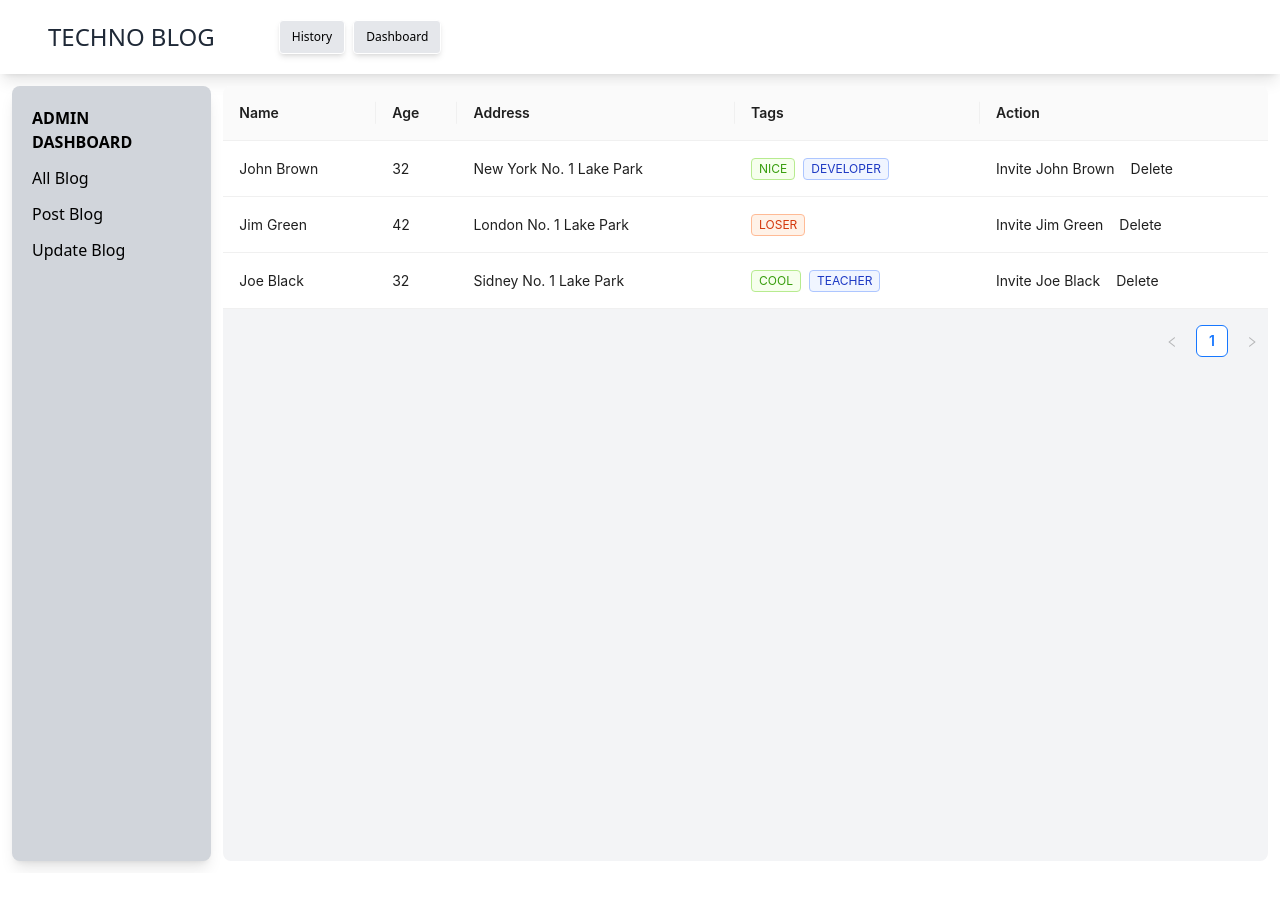
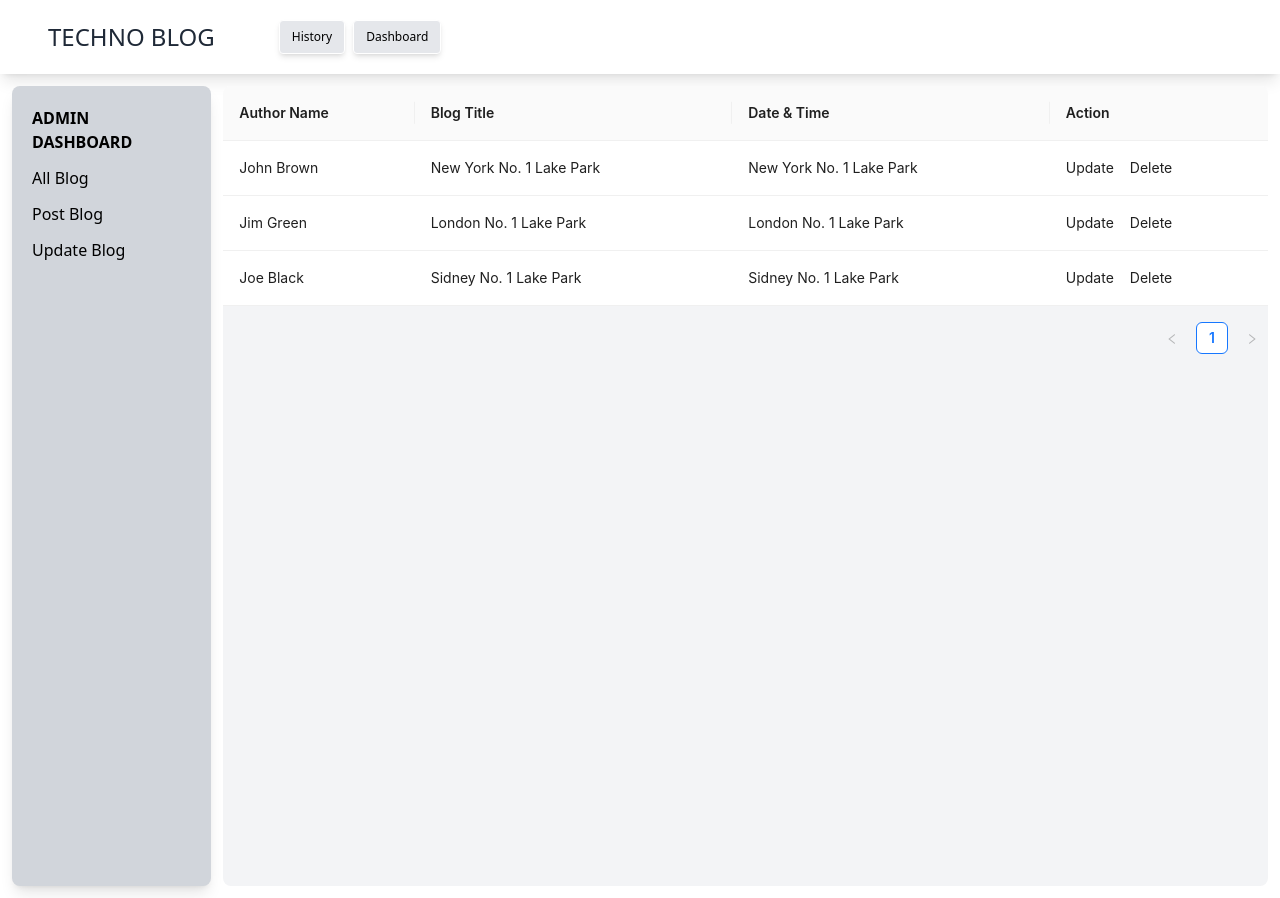
Before and after one commit to Fahadmohammad1/blog-site-redux, a React (Create React App) app: page /dashboard in a window 1280 px wide. Before the commit the page ends 873 px from the top, so only its background shows below. Built offline with nearby package versions, Linux system fonts and the light colour scheme.

Commit message:
table customized

```diff
--- a/src/layout/Dashboard/Sidebar.js
+++ b/src/layout/Dashboard/Sidebar.js
@@ -3,7 +3,7 @@ import { Link } from "react-router-dom";
 
 const Sidebar = () => {
   return (
-    <div className="col-span-2 bg-gray-300 shadow-lg h-[calc(100vh-25px)] p-5 rounded-lg">
+    <div className="col-span-2 bg-gray-300 shadow-lg h-screen p-5 rounded-lg">
       <ul className="flex gap-3  flex-col h-full">
         <li className="font-bold uppercase">Admin Dashboard</li>
         <li>
--- a/src/pages/Dashboard/AllBlog.js
+++ b/src/pages/Dashboard/AllBlog.js
@@ -1,50 +1,31 @@
 import React from "react";
-import { Space, Table, Tag } from "antd";
+import { Space, Table } from "antd";
 
 const AllBlog = () => {
   const columns = [
     {
-      title: "Name",
+      title: "Author Name",
       dataIndex: "name",
       key: "name",
       render: (text) => <a href="/">{text}</a>,
     },
     {
-      title: "Age",
-      dataIndex: "age",
-      key: "age",
-    },
-    {
-      title: "Address",
+      title: "Blog Title",
       dataIndex: "address",
       key: "address",
     },
     {
-      title: "Tags",
-      key: "tags",
-      dataIndex: "tags",
-      render: (_, { tags }) => (
-        <>
-          {tags.map((tag) => {
-            let color = tag.length > 5 ? "geekblue" : "green";
-            if (tag === "loser") {
-              color = "volcano";
-            }
-            return (
-              <Tag color={color} key={tag}>
-                {tag.toUpperCase()}
-              </Tag>
-            );
-          })}
-        </>
-      ),
+      title: "Date & Time",
+      dataIndex: "address",
+      key: "address",
     },
+
     {
       title: "Action",
       key: "action",
       render: (_, record) => (
         <Space size="middle">
-          <a href="/">Invite {record.name}</a>
+          <a href="/">Update</a>
           <a href="/">Delete</a>
         </Space>
       ),
```
